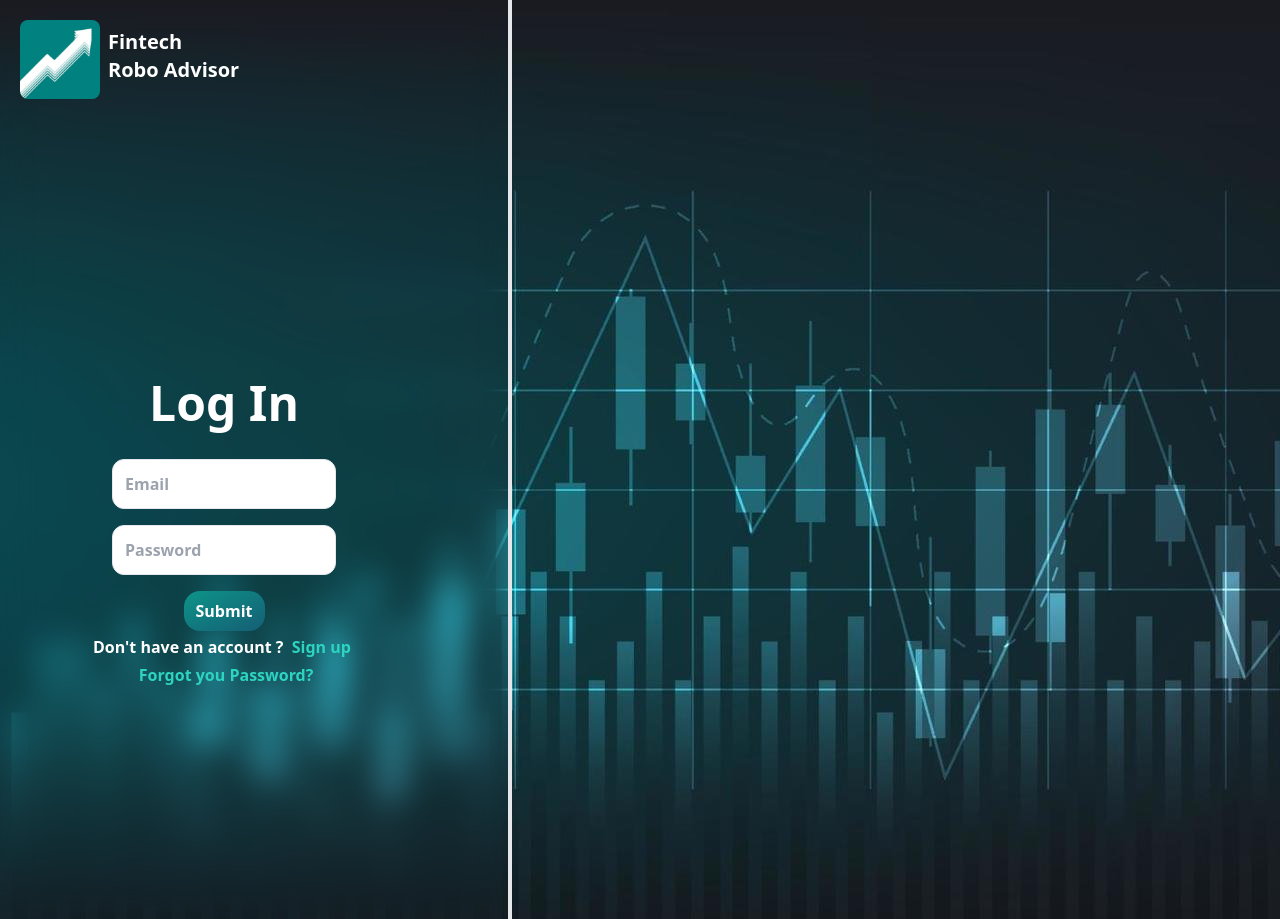
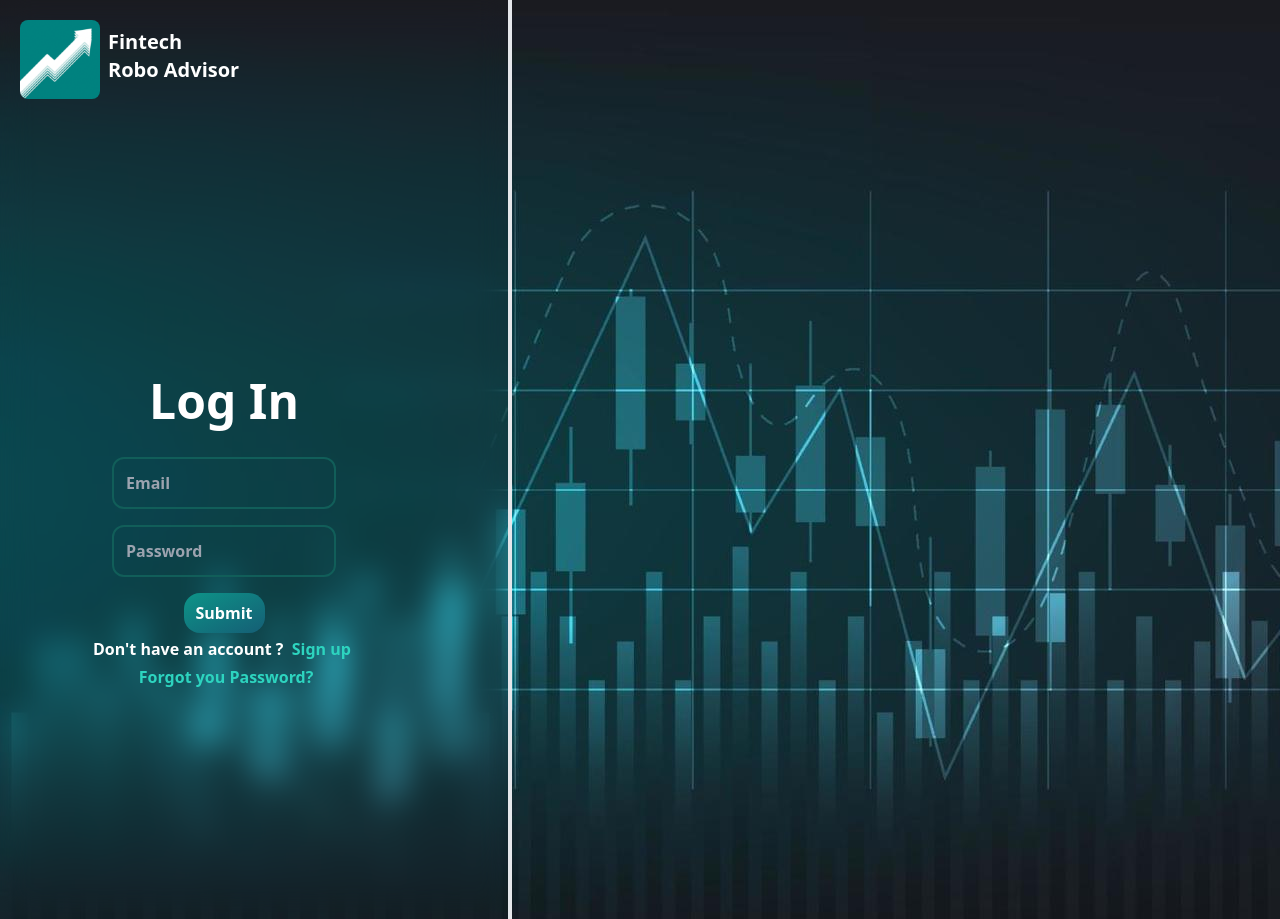
Before and after one commit to S24-Projects/Team-1, a React (Vite) app in the folder loginPage/: page / in a window 1280 px wide. Built offline with nearby package versions, Linux system fonts and the light colour scheme.

Commit message:
Input update

```diff
--- a/loginPage/src/components/Login.jsx
+++ b/loginPage/src/components/Login.jsx
@@ -12,8 +12,8 @@ function Login(){
               type="email" //EMAIL
               name="user_email"
               placeholder="Email"
-              className=" w-1/2 px-3 py-3 border rounded-xl bg-gray
-                          focus:border-blue-500 dark:text-black font-semibold "
+              className=" transition-all duration-500 w-1/2 px-3 py-3 border-2 border-teal-800 rounded-xl bg-transparent backdrop-blur-lg
+                          focus:bg-teal-950 dark:text-black font-semibold "
               required
             ></input>
           </div>
@@ -22,8 +22,8 @@ function Login(){
               type="password" //PASSWORD
               name="user_password"
               placeholder="Password"
-              className="   w-1/2 px-3 py-3 border rounded-xl bg-gray
-                          focus:border-blue-500 dark:text-black font-semibold"
+              className="transition-all duration-500 w-1/2 px-3 py-3 border-2 border-teal-800 rounded-xl bg-transparent backdrop-blur-lg
+                          focus:bg-teal-950 dark:text-black font-semibold"
               required
             ></input>
           </div>
```
